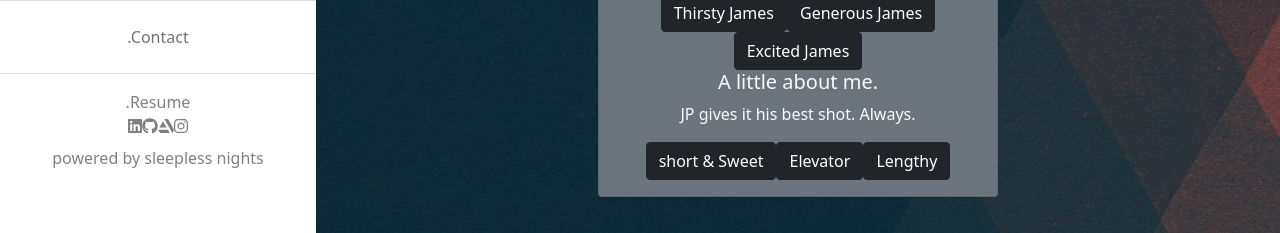
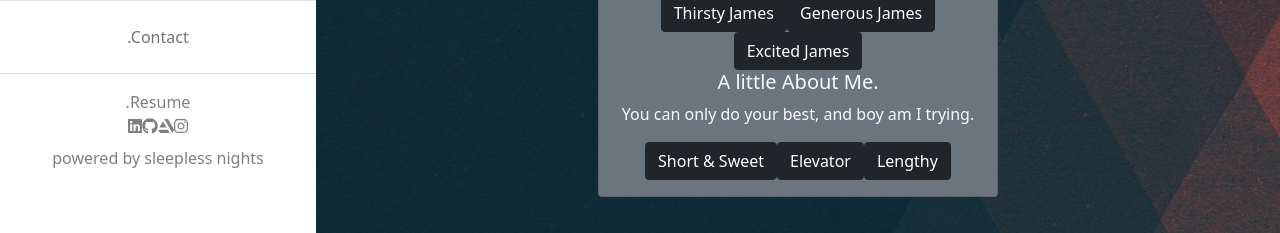
Before and after one commit to JPerey/jammin-portfolio, a React (Create React App) app: page / in a window 1280 px wide. Shown: the part 553-786 px from the top of the page. Built offline with nearby package versions, Linux system fonts and the light colour scheme.

Commit message:
added more words to homepage

```diff
--- a/public/index.html
+++ b/public/index.html
@@ -24,7 +24,7 @@
       work correctly both with client-side routing and a non-root public URL.
       Learn how to configure a non-root public URL by running `npm run build`.
     -->
-    <title>React App</title>
+    <title>James Perey's Online Portfolio</title>
   </head>
   <body>
     <noscript>You need to enable JavaScript to run this app.</noscript>
--- a/src/components/HomePage/HomePage.js
+++ b/src/components/HomePage/HomePage.js
@@ -25,15 +25,15 @@ const HomePage = props => {
                     <Button variant="dark" onClick={() => props.setPicChoice(0)}>Thirsty James</Button>
                     <Button variant="dark" onClick={() => props.setPicChoice(1)}>Generous James</Button>
                     <Button variant="dark" onClick={() => props.setPicChoice(2)}>Excited James</Button>
-                    <Card.Title>A little about me.</Card.Title>
+                    <Card.Title>A little About Me.</Card.Title>
                     <Card.Text>
-                    <p>{bioLength === 0 ? "JP gives it his best shot. Always." : ""}</p>
+                    <p>{bioLength === 0 ? "You can only do your best, and boy am I trying. " : ""}</p>
                     <p>{bioLength === 1 ? "James Perey is an aspiring full stack engineer that has just got his wings from General Assembly."
                 + " He aims to merge his previous experience as an engineer to develop amazing solutions to those he deems worthy (i.e. whoever will pay him)" : ""}</p>
                 <p>{bioLength === 2 ? "Having built my first computer when he was 17, James Perey is no stranger to complex, yet exciting problems hardware and software provide."
                 +"This interest followed him  to forging a path to full stack engineering, and as such he aptly understands front-end, back-end, and all the inbetween-ends." : ""}</p>
                     </Card.Text>
-                    <Button variant="dark" onClick={() => props.setBioChoice(0)}>short & Sweet</Button>
+                    <Button variant="dark" onClick={() => props.setBioChoice(0)}>Short & Sweet</Button>
                     <Button variant="dark" onClick={() => props.setBioChoice(1)}>Elevator</Button>
                     <Button variant="dark" onClick={() => props.setBioChoice(2)}>Lengthy</Button>
                 </Card.Body>
```
